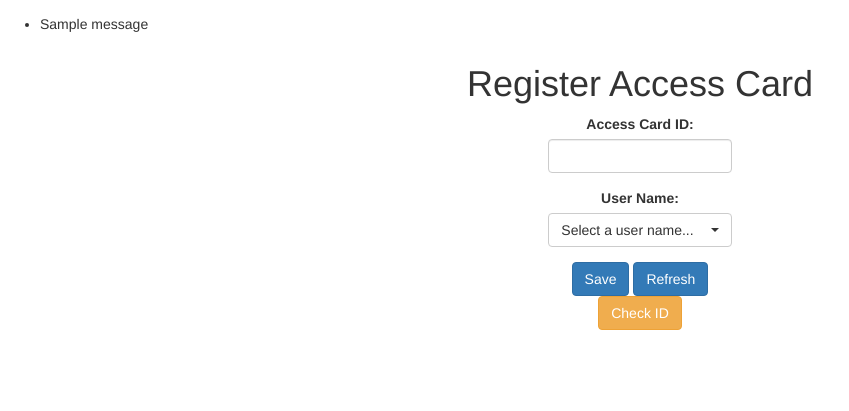
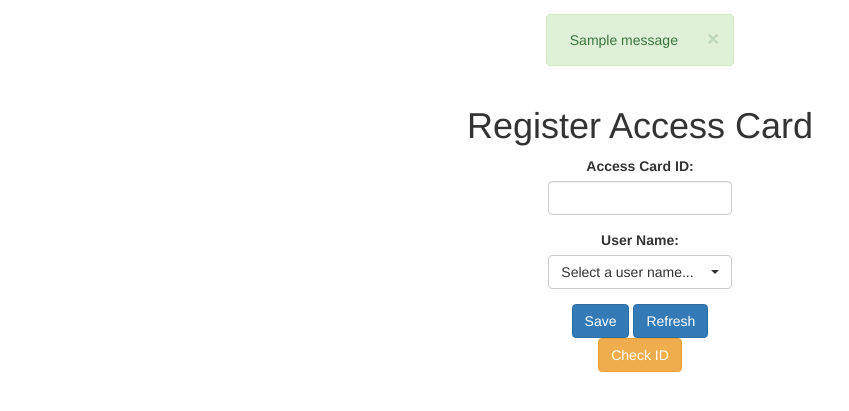
Before and after one commit to AustralianSynchrotron/plog, a Flask app: template plog/templates/register.html in a window 1280 px wide. Shown: the part 58-469 px from the top of the page, without its empty margins (0-849 px from the left). Run offline with Flask 2, Linux system fonts and the light colour scheme; the template is opened without the code that fills it: most values are stand-ins (such as "Sample title", 1, 10 or a date in 2020); one stand-in notice (Sample message) is shown; parts of the project's set-up code (start-up, migrations or seed data) failed here and were passed over; some libraries are stand-ins or nearby versions.

Commit message:
fixed the flash messages on register errors

```diff
--- a/plog/templates/register.html
+++ b/plog/templates/register.html
@@ -4,15 +4,21 @@
 
 {% block content %}
 
+    <div class="row">
     {% with messages = get_flashed_messages(with_categories=true) %}
         {% if messages %}
-            <ul class=flashes>
-                {% for category, message in messages %}
-                    <li class="{{ category }}">{{ message }}</li>
+            <div class="col-md-2 col-md-offset-5 text-center">
+                {% for category,message in messages %}
+                    <div class="alert alert-{{ category }} alert-dismissable" role="alert">
+                        <button type="button" class="close" data-dismiss="alert" aria-label="Close"><span aria-hidden="true">×</span></button>
+                        {{ message }}
+                    </div>
                 {% endfor %}
-            </ul>
+            </div>
         {% endif %}
     {% endwith %}
+
+    </div>
 
     <div class="container-fluid">
         <form action="/register/" method="post">
```
Also changed, not shown: plog/views.py (+13 -5 lines).
